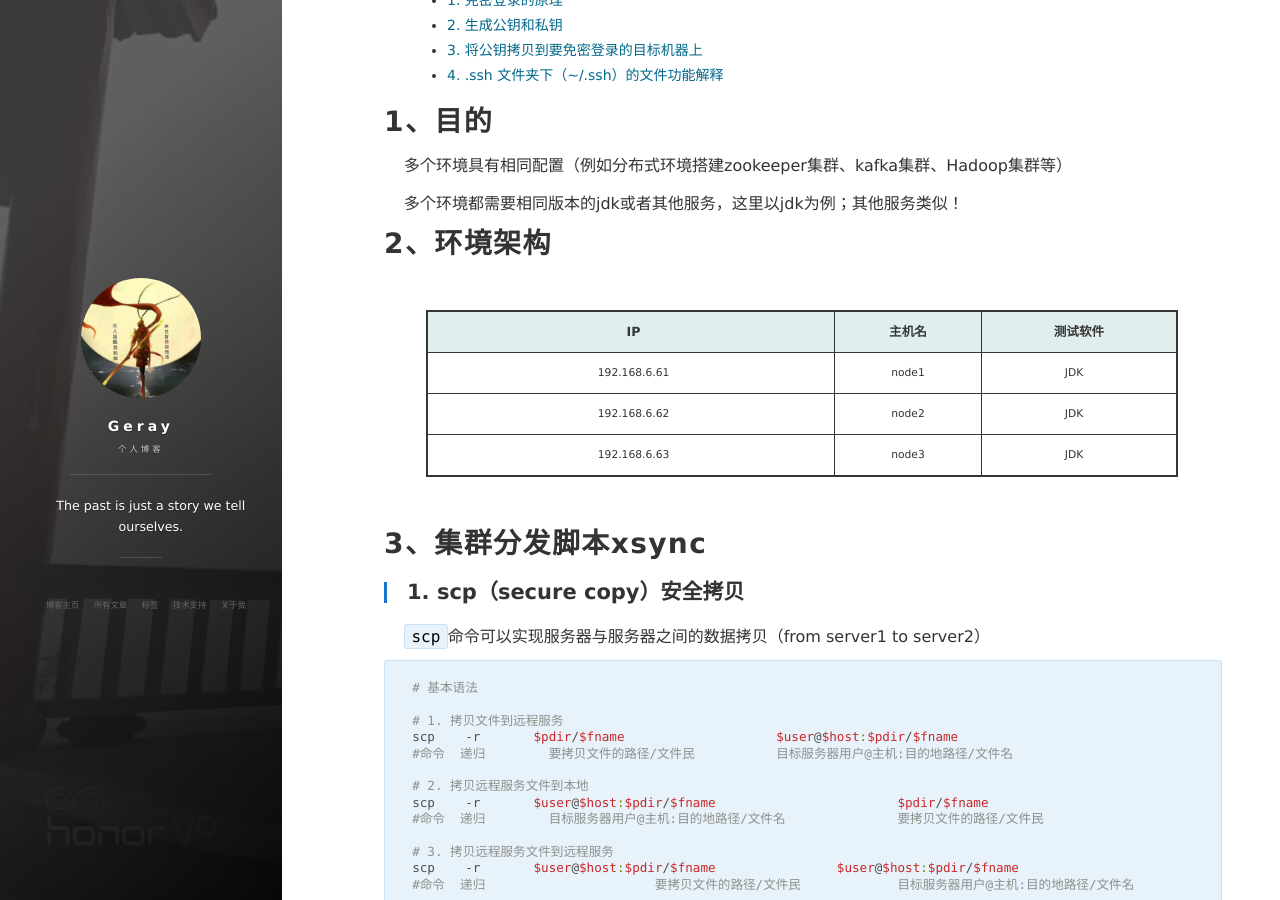
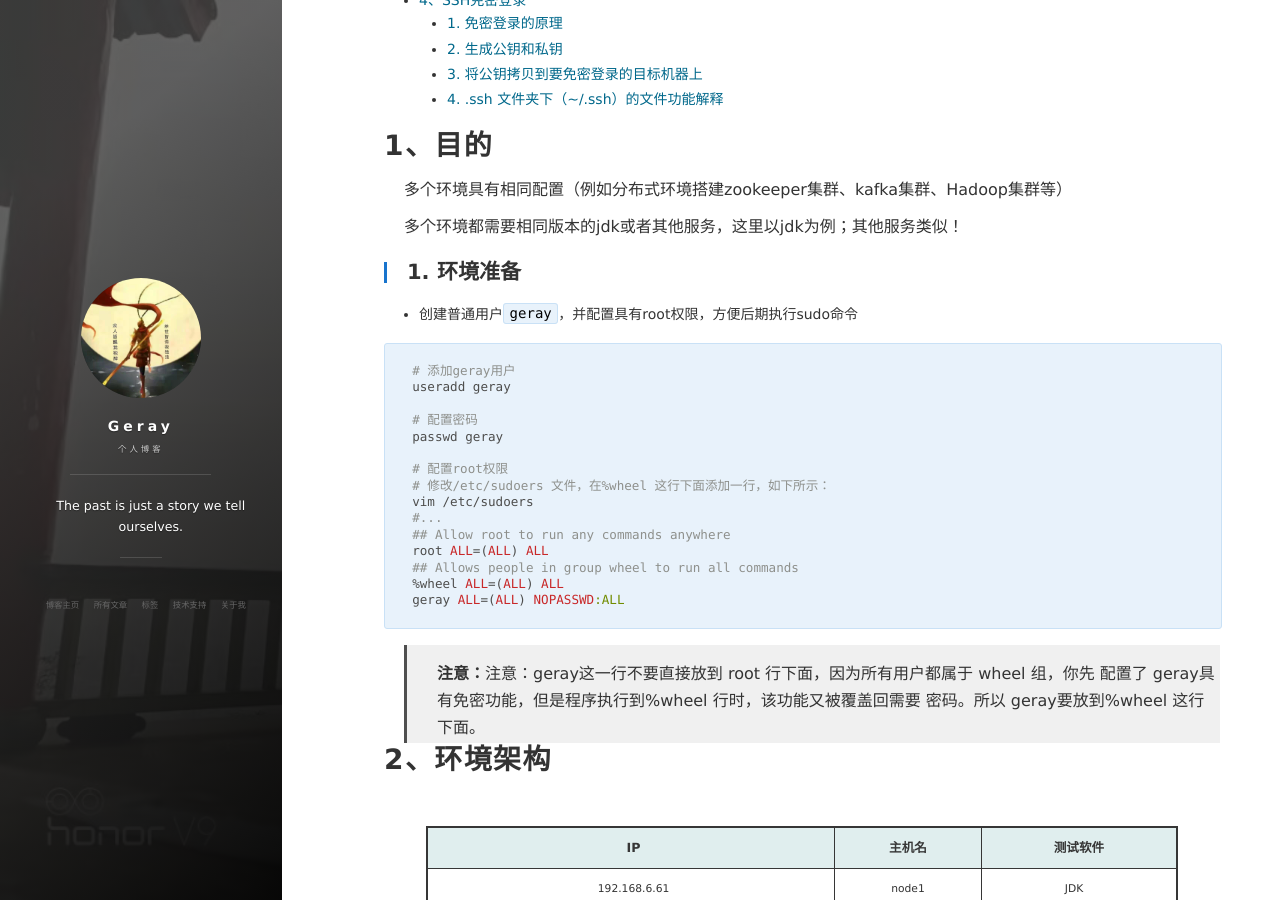
Before and after one commit to geray-zsg/geray-zsg.github.io, a Jekyll site: the page built from _posts/2022-3-10-xsync脚本实现文件同步（分布式环境准备）.md, in a window 1280 px wide and 900 px high, scrolled down 605 px. Built offline with Jekyll 4.4.1, drawn with Linux system fonts in a browser that asks for light colours; nearby versions of some CDN libraries; comment, search, counter and statistics services are not loaded.

Commit message:
Update 2022-3-10-xsync脚本实现文件同步（分布式环境准备）.md

````diff
--- a/_posts/2022-3-10-xsync脚本实现文件同步（分布式环境准备）.md
+++ b/_posts/2022-3-10-xsync脚本实现文件同步（分布式环境准备）.md
@@ -9,6 +9,32 @@ tag: xsync
 多个环境具有相同配置（例如分布式环境搭建zookeeper集群、kafka集群、Hadoop集群等）
 
 多个环境都需要相同版本的jdk或者其他服务，这里以jdk为例；其他服务类似！
+
+## 1. 环境准备
+
+- 创建普通用户`geray`，并配置具有root权限，方便后期执行sudo命令
+
+```
+# 添加geray用户
+useradd geray
+
+# 配置密码
+passwd geray
+
+# 配置root权限
+# 修改/etc/sudoers 文件，在%wheel 这行下面添加一行，如下所示：
+vim /etc/sudoers
+#...
+## Allow root to run any commands anywhere
+root ALL=(ALL) ALL
+## Allows people in group wheel to run all commands
+%wheel ALL=(ALL) ALL
+geray ALL=(ALL) NOPASSWD:ALL
+```
+
+> **注意：**注意：geray这一行不要直接放到 root 行下面，因为所有用户都属于 wheel 组，你先 配置了 geray具有免密功能，但是程序执行到%wheel 行时，该功能又被覆盖回需要 密码。所以 geray要放到%wheel 这行下面。
+
+
 
 # 2、环境架构
 
````
